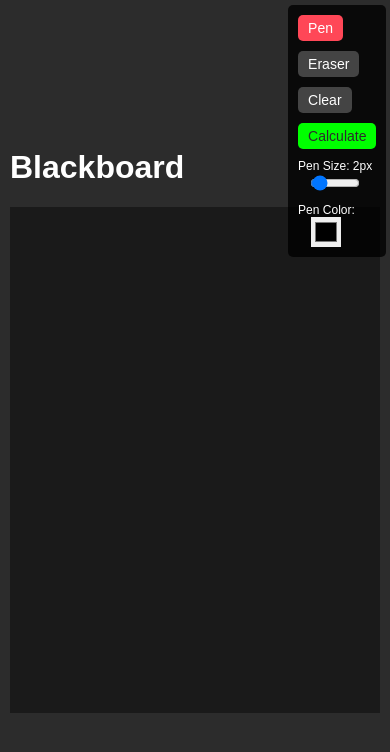
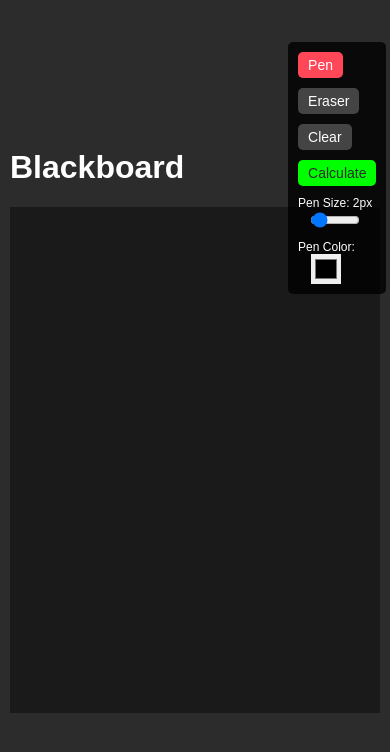
Before and after one commit to Sayandeep-Pal/Blackboard-ai, a React (Vite) app in the folder client/: page / in a window 390 px wide. Shown: the top 752 px of the page. Built offline with nearby package versions, Linux system fonts and the light colour scheme.

Commit message:
final commit

```diff
--- a/client/src/App.css
+++ b/client/src/App.css
@@ -91,7 +91,7 @@ body {
 
 @media (max-width: 500px){
   .toolbar{
-    top: 5px;
+    top: 5%;
     right: 1%;
     width: 20%;
 
```
